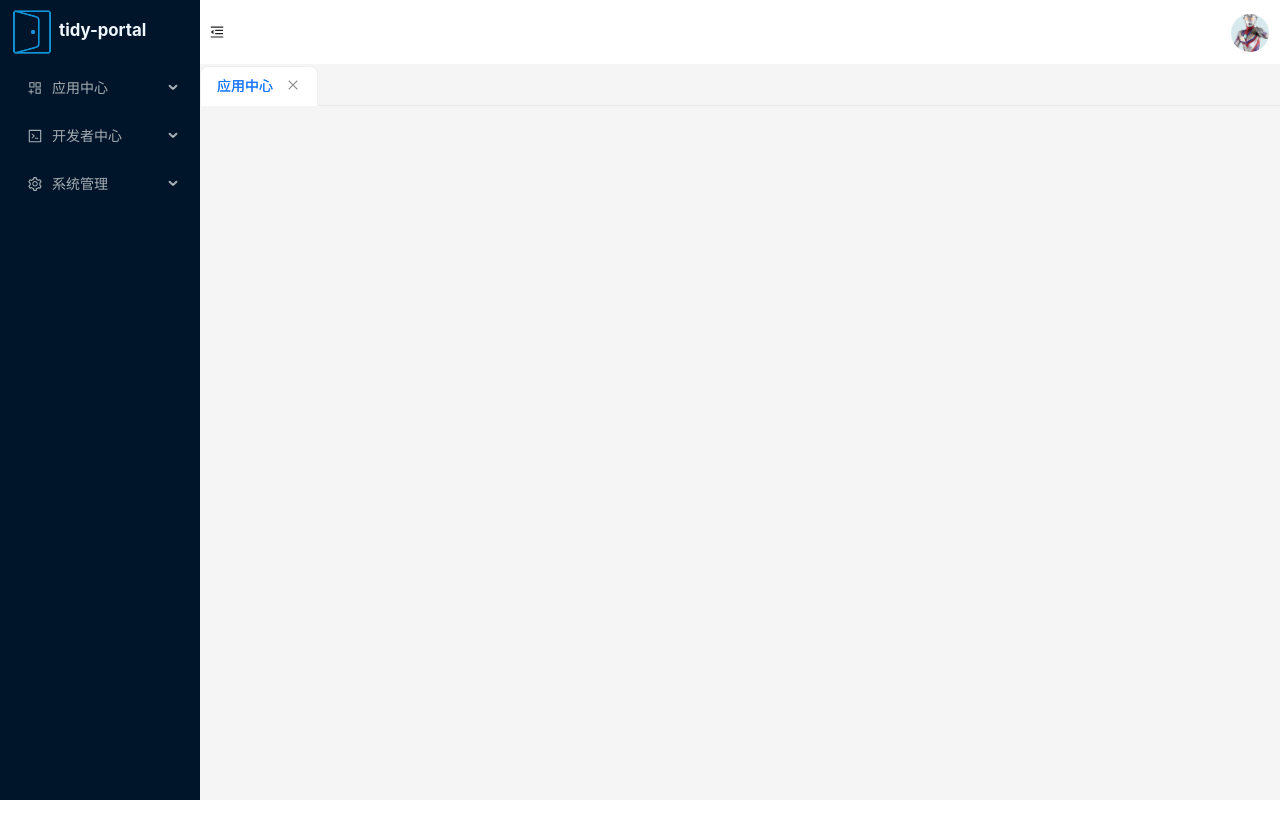
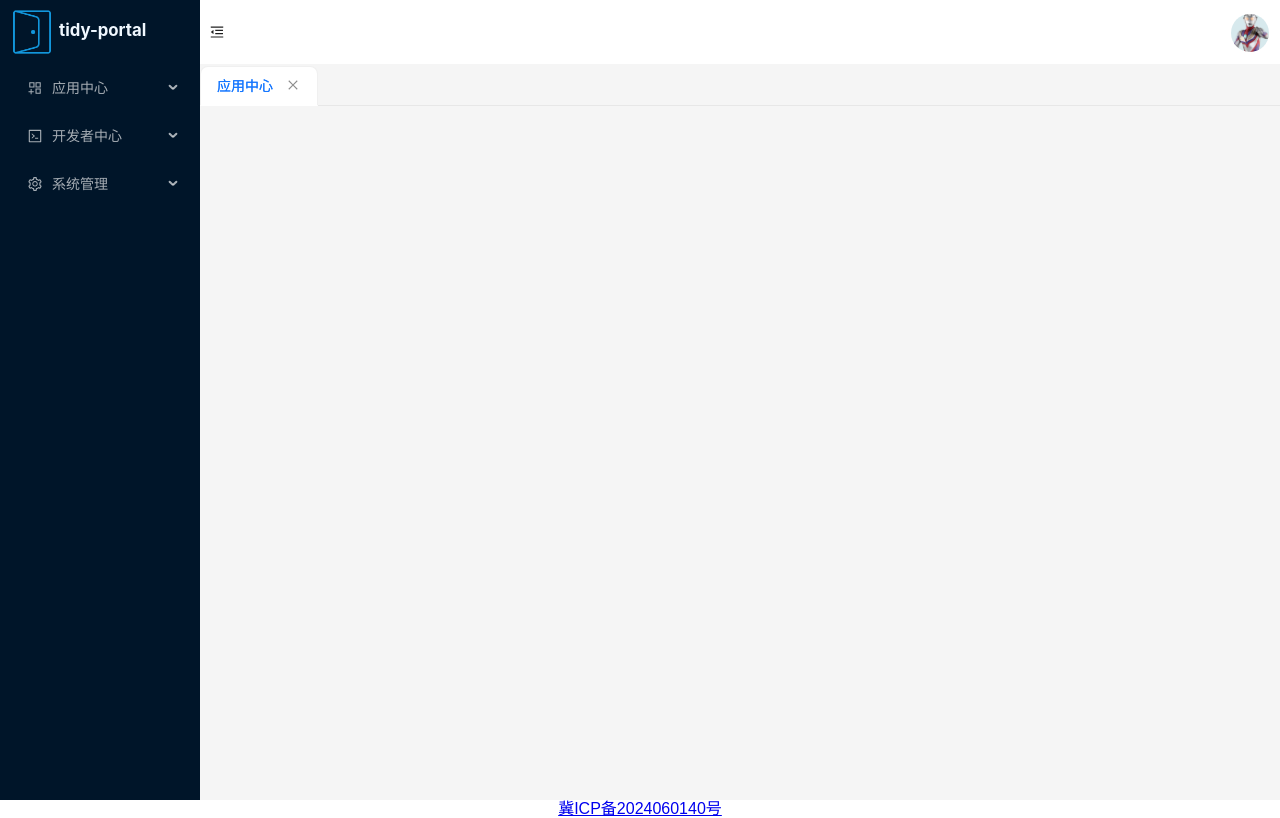
Before and after one commit to tonytyn/tidy-portal, a Vue app: page /app-center in a window 1280 px wide. Built offline with nearby package versions, Linux system fonts and the light colour scheme; what vite-plugin-mock would draw is missing.

Commit message:
添加备案号

```diff
--- a/src/App.vue
+++ b/src/App.vue
@@ -7,5 +7,8 @@ const locale = zhCN
 <template>
   <a-config-provider :locale="locale">
     <RouterView style="min-height: 100%" />
+    <div style="text-align: center">
+      <a href="https://beian.miit.gov.cn/" target="_blank">冀ICP备2024060140号</a>
+    </div>
   </a-config-provider>
 </template>
```
